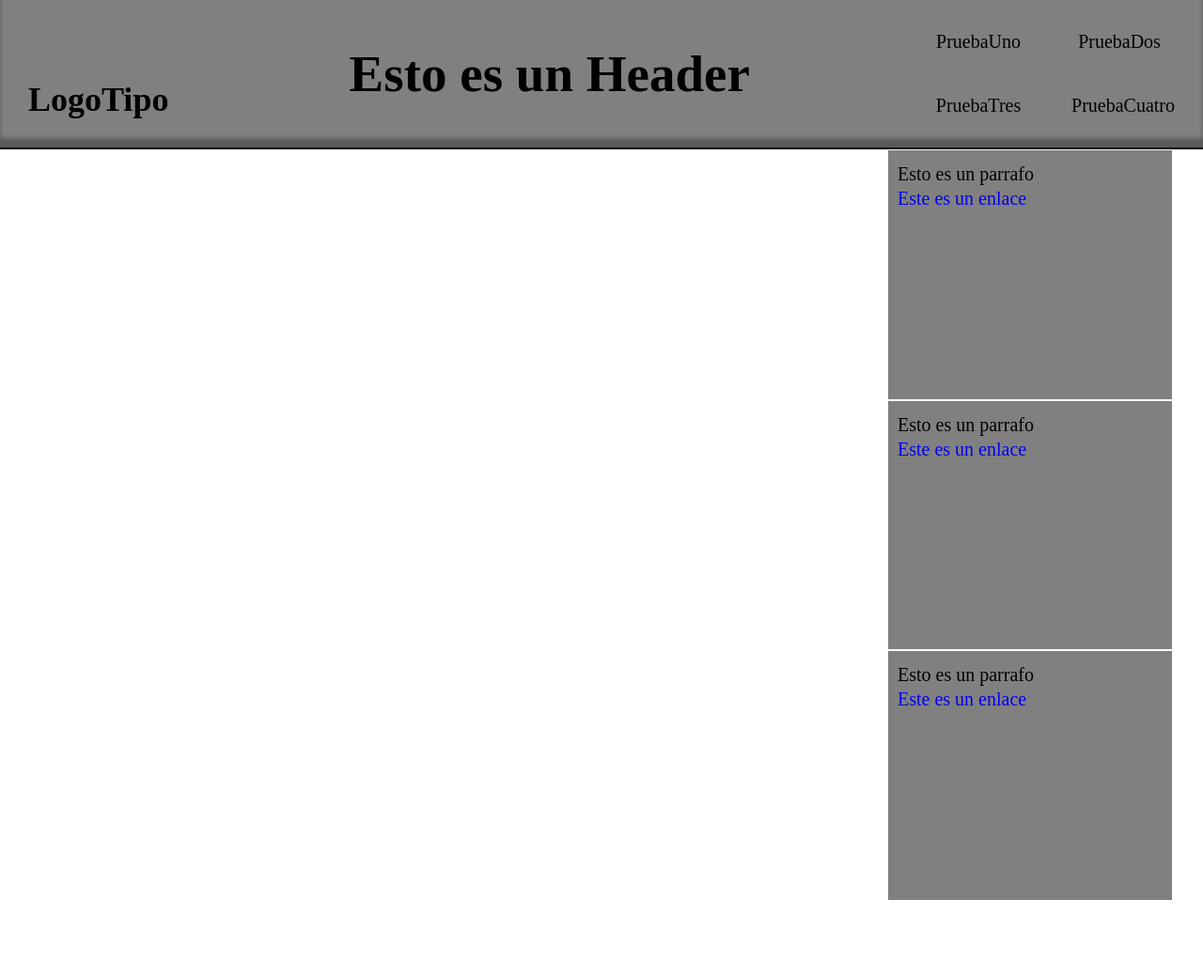
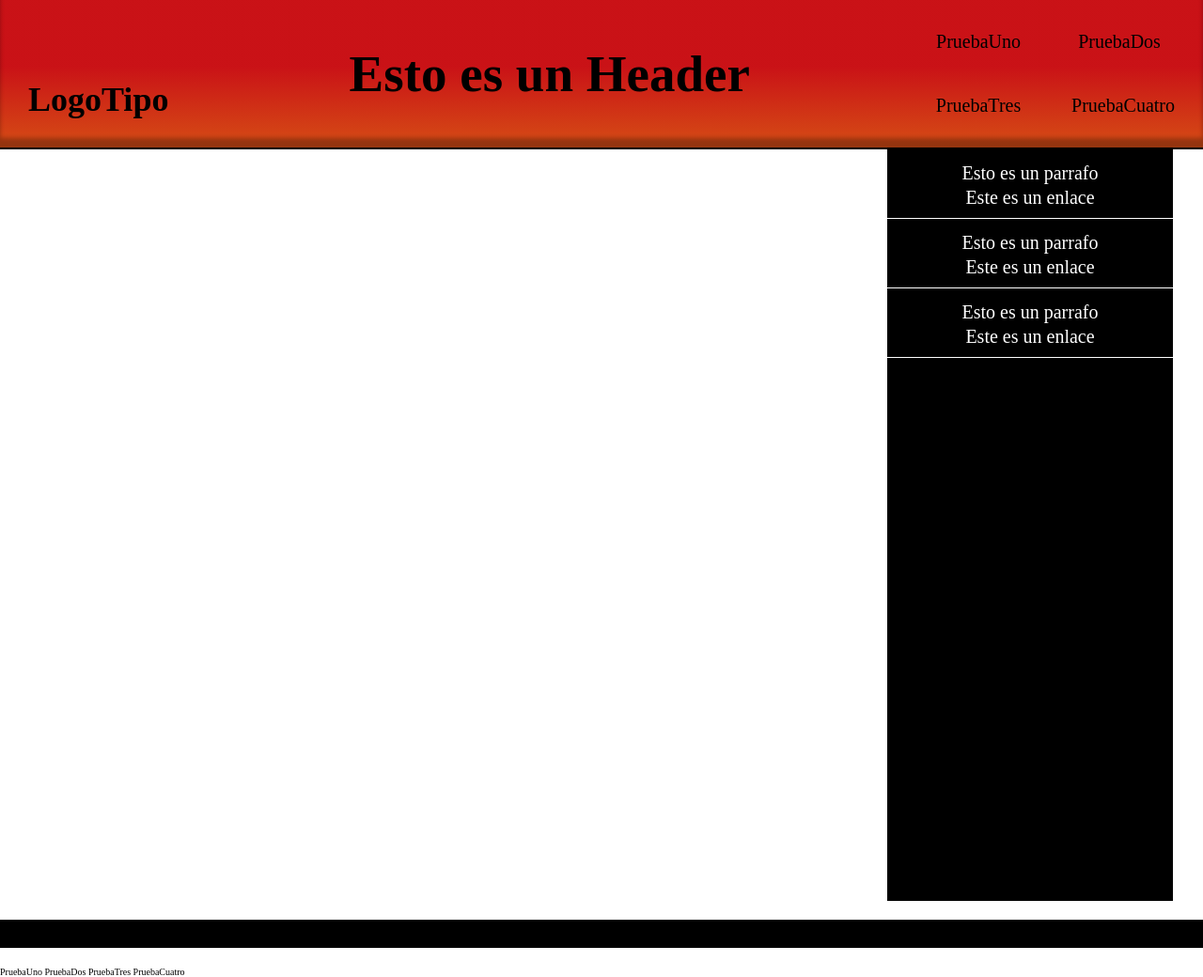
Before and after one commit to dellpinos/areaPruebas, a PHP site: page / in a window 1280 px wide. Shown: the whole page at 94% size. Before the commit the page ends 958 px from the top, so only its background shows below. Run offline with PHP 8.4, Linux system fonts and the light colour scheme.

Commit message:
agregando fuentes y colores

```diff
--- a/index.html
+++ b/index.html
@@ -6,6 +6,12 @@
     <meta http-equiv="X-UA-Compatible" content="IE=edge">
     <meta name="viewport" content="width=device-width, initial-scale=1.0">
     <title>MdP</title>
+    <link rel="preconnect" href="https://fonts.googleapis.com">
+    <link rel="preconnect" href="https://fonts.gstatic.com" crossorigin>
+    <link href="https://fonts.googleapis.com/css2?family=Roboto:wght@400;700&display=swap" rel="stylesheet">
+    <link rel="preconnect" href="https://fonts.googleapis.com">
+    <link rel="preconnect" href="https://fonts.gstatic.com" crossorigin>
+    <link href="https://fonts.googleapis.com/css2?family=Libre+Baskerville:ital@1&display=swap" rel="stylesheet">
     <link rel="stylesheet" href="build/css/app.css">
 </head>
 
@@ -46,7 +52,17 @@
 
         </sidebar>
     </div>
-
+    <footer>
+        <div class="contenedor__footer">
+            <p>Probanding</p>
+        </div>
+        <nav class="navegacion">
+            <a href="pruebauno.html">PruebaUno</a>
+            <a href="pruebados.html">PruebaDos</a>
+            <a href="pruebatres.html">PruebaTres</a>
+            <a href="pruebacuatro.html">PruebaCuatro</a>
+        </nav>
+    </footer>
 
     <script src="build/js/app.js"></script>
 
--- a/src/scss/base/_globales.scss
+++ b/src/scss/base/_globales.scss
@@ -23,6 +23,7 @@ p{
 
 a {
     text-decoration: none;
+    color: v.$negro;
 }
 h1 {
     font-size: 4rem;
--- a/src/scss/base/_variables.scss
+++ b/src/scss/base/_variables.scss
@@ -1,6 +1,16 @@
 // Tipografia
 
+$fuentePrincipal:'Roboto', sans-serif;
+$fuenteSecundaria: 'Libre Baskerville', serif;
 // Colores
+$rojo: #c60207;
+$naranja: #d23e01;
+$verdeOscuro: #007A20;
+$verdeClaro: #02C736;
+$blanco: #ffffff;
+$negro: #000000;
+$grisOscuro: #7D7470;
+
 
 // Tamaños de Media Queries
 
--- /dev/null
+++ b/src/scss/layout/_footer.scss
@@ -0,0 +1,5 @@
+@use 'base/variables' as v;
+
+.contenedor__footer {
+    background-color: v.$negro;
+}
--- a/src/scss/layout/_header.scss
+++ b/src/scss/layout/_header.scss
@@ -2,7 +2,8 @@
     display: flex;
     justify-content: space-between;
 
-    background-color: grey;
+    background: rgb(198,2,7);
+background: linear-gradient(180deg, rgba(198,2,7,0.9374343487394958) 45%, rgba(210,62,1,0.9206276260504201) 100%);
     padding: 1rem;
 
     border-bottom: 2px solid black;
--- a/src/scss/layout/_index.scss
+++ b/src/scss/layout/_index.scss
@@ -1,3 +1,4 @@
 @forward 'header';
 @forward 'sidebar';
 @forward 'contenido';
+@forward 'footer';
--- a/src/scss/layout/_sidebar.scss
+++ b/src/scss/layout/_sidebar.scss
@@ -1,17 +1,18 @@
 sidebar {
-    display: grid;
-    grid-template-columns: 1fr;
+    display: inline;
     height: 80rem;
-    background-color: grey;
-
+    background-color: black;
+    color: white;
     a {
         font-size: 2rem;
+        color: white;
     }
 }
 .entrada__sidebar {
-    border: 1px solid white;
+    border-bottom: 1px solid white;
     padding: 1rem;
     margin: 0 0;
+    text-align: center;
 
     p {
         margin: 0 0;
```
Also changed, not shown: build/css/app.css (+1 -1 lines), 1 other file.
